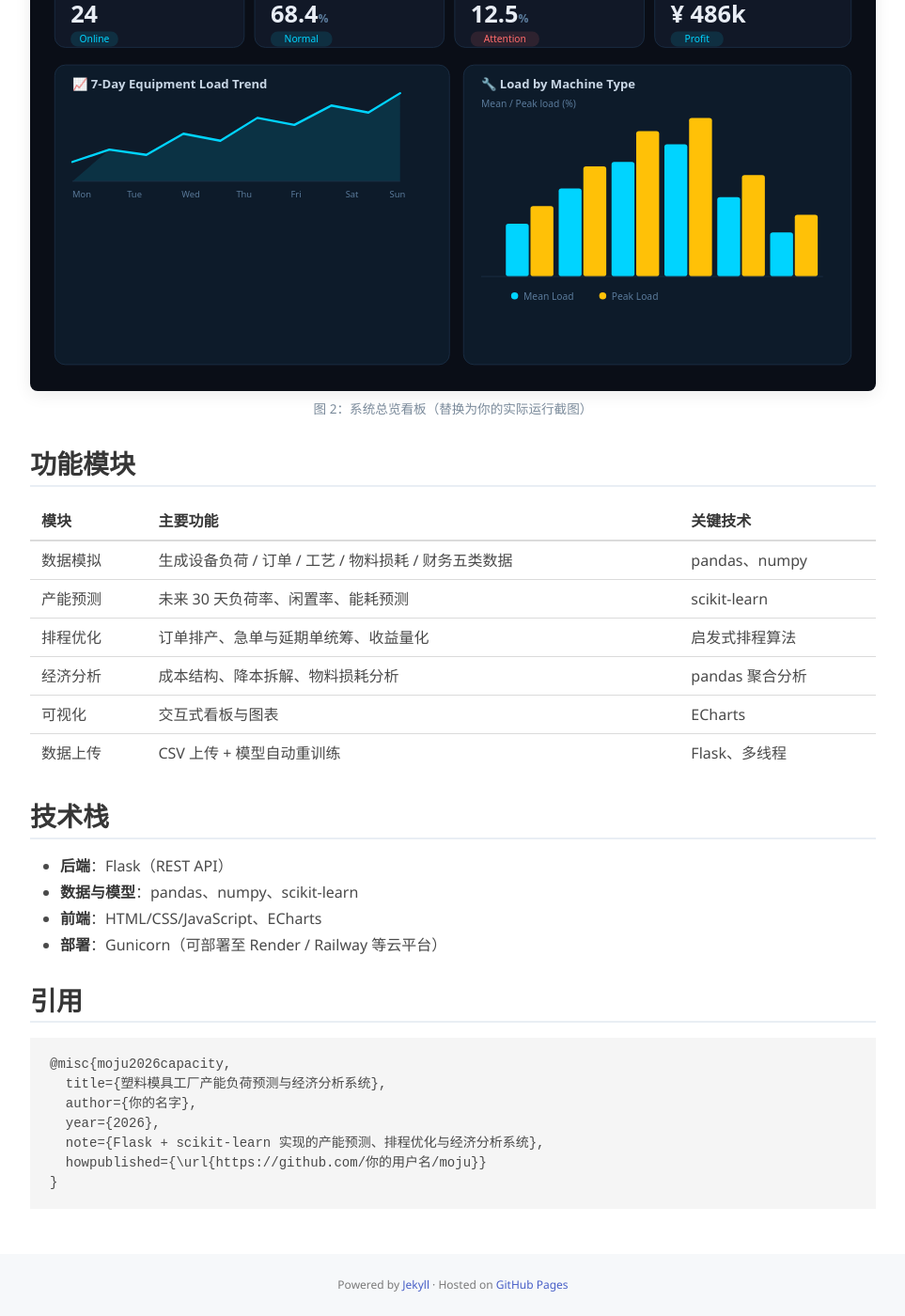
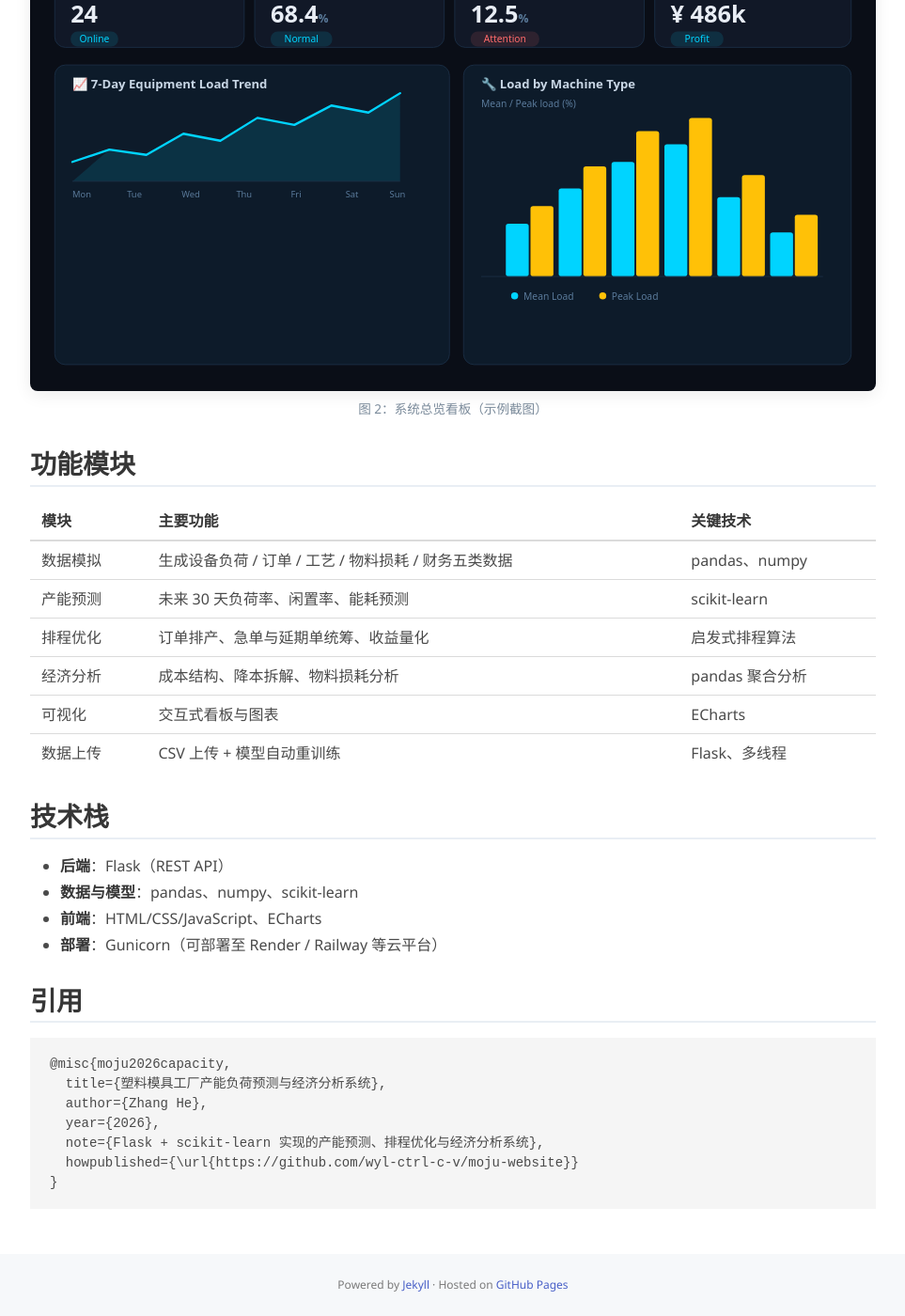
Before and after one commit to wyl-ctrl-c-v/moju-website, a Jekyll site: the page built from index.md, in a window 1280 px wide and 1400 px high, scrolled down 1840 px. Shown: the whole window at 94% size, without its empty margins (158-1121 px from the left). Built offline with Jekyll 4.4.1, drawn with Linux system fonts in a browser that asks for light colours.

Commit message:
Update citation placeholders

````diff
--- a/index.md
+++ b/index.md
@@ -53,7 +53,7 @@ description: 面向塑料模具工厂的产能负荷预测与降本增效经济
 ## 界面展示
 
 ![系统看板](static/image/dashboard.svg)
-<div class="fig-caption">图 2：系统总览看板（替换为你的实际运行截图）</div>
+<div class="fig-caption">图 2：系统总览看板（示例截图）</div>
 
 ## 功能模块
 
@@ -78,9 +78,9 @@ description: 面向塑料模具工厂的产能负荷预测与降本增效经济
 ```
 @misc{moju2026capacity,
   title={塑料模具工厂产能负荷预测与经济分析系统},
-  author={你的名字},
+  author={Zhang He},
   year={2026},
   note={Flask + scikit-learn 实现的产能预测、排程优化与经济分析系统},
-  howpublished={\url{https://github.com/你的用户名/moju}}
+  howpublished={\url{https://github.com/wyl-ctrl-c-v/moju-website}}
 }
 ```
````
